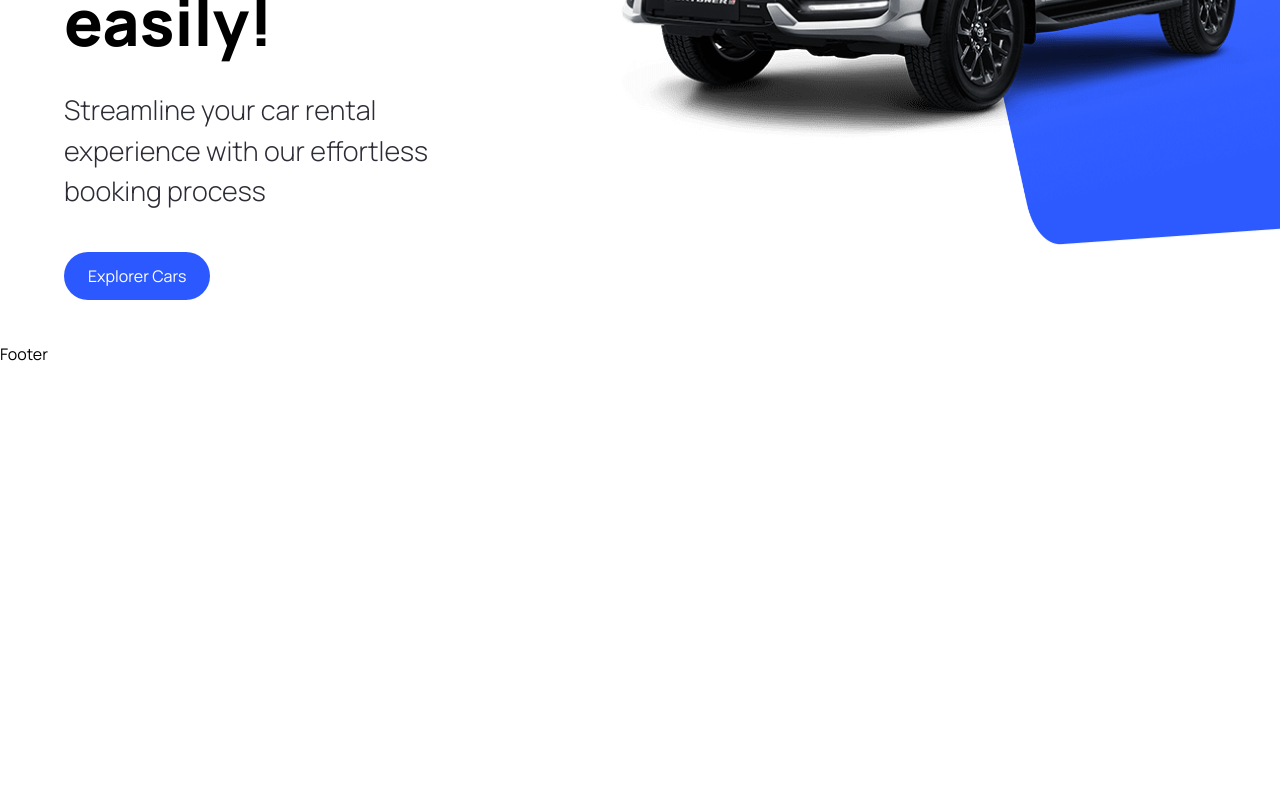
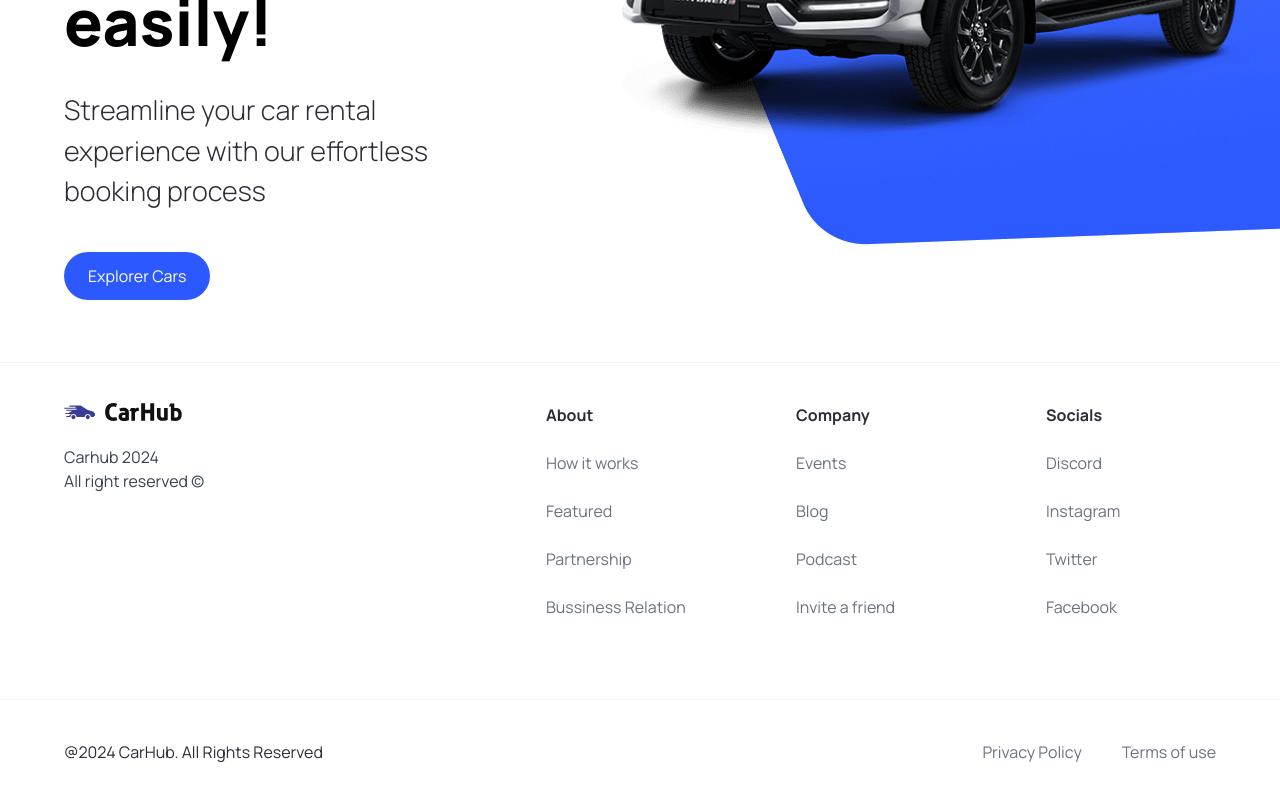
Before and after one commit to TheComponent/Mini-Nextjs-web, a Next.js app: page / in a window 1280 px wide. Shown: the part 458-1258 px from the top of the page. Before the commit the page ends 824 px from the top, so only its background shows below. Built offline with nearby package versions, Linux system fonts and the light colour scheme.

Commit message:
add layout and good welcome page (#10)

```diff
--- a/components/Footer.tsx
+++ b/components/Footer.tsx
@@ -1,9 +1,57 @@
-import React from 'react'
+import Image from "next/image";
+import Link from "next/link";
+
+import { footerLinks } from "@/constants";
+import { link } from "fs";
 
 const Footer = () => {
   return (
-    <div>Footer</div>
-  )
-}
+    <footer className="flex flex-col text-black-100 mt-5 border-t border-gray-100">
+      <div className="flex max-md:flex-col flex-wrap justify-between gap-5 sm:px-16 px-6 py-10">
+        <div className="flex flex-col justify-start items-start gap-6">
+          <Image
+            src="/logo.svg"
+            alt="logo"
+            width={118}
+            height={18}
+            className="object-contain"
+          />
+          <p className="text-base text-gray-700">
+            Carhub 2024 <br />
+            All right reserved &copy;
+          </p>
+        </div>
 
-export default Footer
+        <div className="footer__links">
+          {footerLinks.map((link) => (
+            <div key={link.title} className="footer__link">
+              <h3 className="font-bold">{link.title}</h3>
+              {link.links.map((item) => (
+                <Link
+                  key={item.title}
+                  href={item.url}
+                  className="text-gray-500">
+                  {item.title}
+                </Link>
+              ))}
+            </div>
+          ))}
+        </div>
+      </div>
+
+      <div className="flex justify-between items-center flex-wrap mt-10 border-t border-t-gray-100 sm:px-16 px-6 py-10">
+        <p>@2024 CarHub. All Rights Reserved</p>
+        <div className="footer__copyrights-link">
+          <Link href="/" className="text-gray-500">
+            Privacy Policy
+          </Link>
+          <Link href="/" className="text-gray-500">
+            Terms of use
+          </Link>
+        </div>
+      </div>
+    </footer>
+  );
+};
+
+export default Footer;
--- a/components/Hero.tsx
+++ b/components/Hero.tsx
@@ -27,9 +27,9 @@
             </div>
             <div className="hero__image-container">
                 <div className="hero__image">
-                <Image src="/hero.png" alt="hero" fill className="object-contain"/>
+                    <Image src="/hero.png" alt="hero" fill className="object-contain" />
+                </div>
                 <div className="hero__image-overlay" />
-            </div>
             </div>
         </div>
     )
--- /dev/null
+++ b/constants/index.ts
@@ -0,0 +1,101 @@
+export const manufacturers = [
+    "Acura",
+    "Alfa Romeo",
+    "Aston Martin",
+    "Audi",
+    "Bentley",
+    "BMW",
+    "Buick",
+    "Cadillac",
+    "Chevrolet",
+    "Chrysler",
+    "Citroen",
+    "Dodge",
+    "Ferrari",
+    "Fiat",
+    "Ford",
+    "GMC",
+    "Honda",
+    "Hyundai",
+    "Infiniti",
+    "Jaguar",
+    "Jeep",
+    "Kia",
+    "Lamborghini",
+    "Land Rover",
+    "Lexus",
+    "Lincoln",
+    "Maserati",
+    "Mazda",
+    "McLaren",
+    "Mercedes-Benz",
+    "MINI",
+    "Mitsubishi",
+    "Nissan",
+    "Porsche",
+    "Ram",
+    "Rolls-Royce",
+    "Subaru",
+    "Tesla",
+    "Toyota",
+    "Volkswagen",
+    "Volvo",
+  ];
+
+  export const yearsOfProduction = [
+    { title: "Year", value: "" },
+    { title: "2015", value: "2015" },
+    { title: "2016", value: "2016" },
+    { title: "2017", value: "2017" },
+    { title: "2018", value: "2018" },
+    { title: "2019", value: "2019" },
+    { title: "2020", value: "2020" },
+    { title: "2021", value: "2021" },
+    { title: "2022", value: "2022" },
+    { title: "2023", value: "2023" },
+  ];
+
+  export const fuels = [
+    {
+      title: "Fuel",
+      value: "",
+    },
+    {
+      title: "Gas",
+      value: "Gas",
+    },
+    {
+      title: "Electricity",
+      value: "Electricity",
+    },
+  ];
+
+  export const footerLinks = [
+    {
+      title: "About",
+      links: [
+        { title: "How it works", url: "/" },
+        { title: "Featured", url: "/" },
+        { title: "Partnership", url: "/" },
+        { title: "Bussiness Relation", url: "/" },
+      ],
+    },
+    {
+      title: "Company",
+      links: [
+        { title: "Events", url: "/" },
+        { title: "Blog", url: "/" },
+        { title: "Podcast", url: "/" },
+        { title: "Invite a friend", url: "/" },
+      ],
+    },
+    {
+      title: "Socials",
+      links: [
+        { title: "Discord", url: "/" },
+        { title: "Instagram", url: "/" },
+        { title: "Twitter", url: "/" },
+        { title: "Facebook", url: "/" },
+      ],
+    },
+  ];
```
Lines whose indentation alone changed are shown as unchanged.
